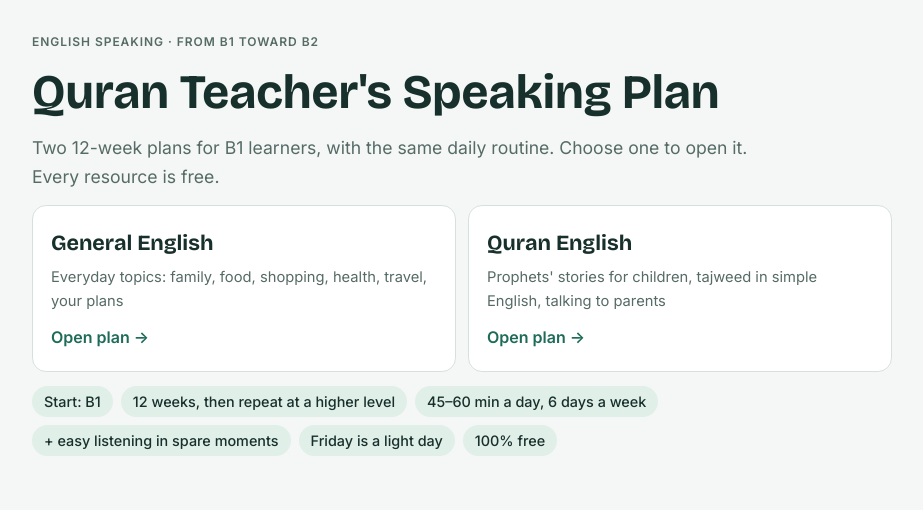
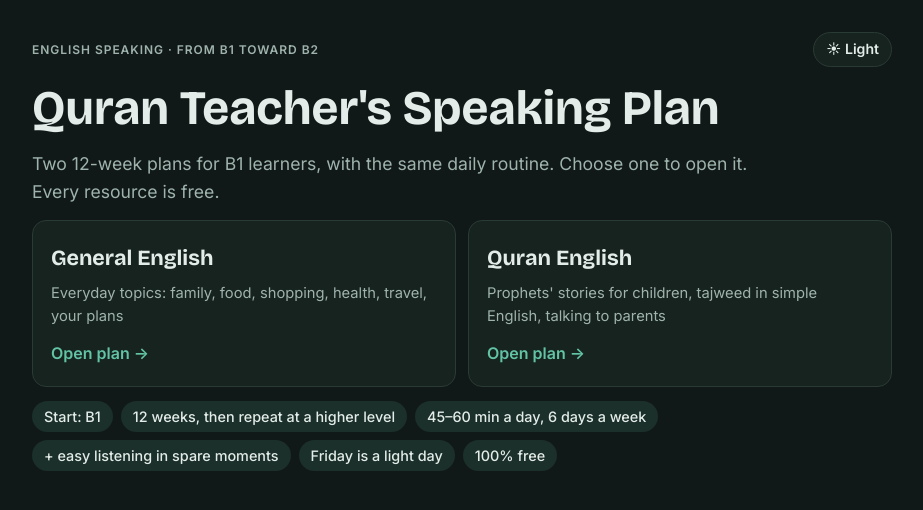
Before and after one commit to retiree98/english-plan, a plain HTML site: page index.html in a window 1280 px wide. Shown: the whole page, without its empty margins (178-1101 px from the left). Drawn offline with nearby package versions, Linux system fonts and the light colour scheme.

Commit message:
Dark theme by default with a light/dark toggle
Co-Authored-By: Claude Opus 5.5 <noreply@anthropic.com>

```diff
--- a/index.html
+++ b/index.html
@@ -13,19 +13,23 @@
 <link rel="stylesheet" href="https://fonts.googleapis.com/css2?family=Bricolage+Grotesque:opsz,wght@12..96,500;12..96,700&family=Inter:wght@400;500;600&family=Noto+Naskh+Arabic:wght@500&display=swap">
 <style>
 /* Layout: start screen with two plan buttons; the chosen plan opens as one reading column; week cards in a wrapping grid; tables scroll in their own box */
+/* Dark-first: dark is the default everywhere; the page's own toggle sets data-look="light" (a soft sage light, no pure white) */
 :root{
-  --bg:#f4f7f5; --surface:#ffffff; --ink:#18302b; --muted:#566b66; --line:#d6e1dd;
-  --accent:#1d6b58; --accent-soft:#e1efe9; --gold:#9a6512; --gold-soft:#f6ecda;
+  --bg:#101917; --surface:#17231f; --ink:#e3ece9; --muted:#9fb3ad; --line:#2a3a35;
+  --accent:#62c3a5; --accent-soft:#1b302a; --gold:#e3ad55; --gold-soft:#2e2617;
   --display:"Bricolage Grotesque","Segoe UI",system-ui,sans-serif;
   --body:"Inter","Segoe UI",system-ui,-apple-system,sans-serif;
   --arabic:"Noto Naskh Arabic","Traditional Arabic","Segoe UI",serif;
+  color-scheme:dark;
 }
-@media (prefers-color-scheme: dark){:root:not([data-theme="light"]){
-  --bg:#101917; --surface:#17231f; --ink:#e3ece9; --muted:#9fb3ad; --line:#2a3a35;
-  --accent:#62c3a5; --accent-soft:#1b302a; --gold:#e3ad55; --gold-soft:#2e2617; color-scheme:dark}}
-:root[data-theme="dark"]{
-  --bg:#101917; --surface:#17231f; --ink:#e3ece9; --muted:#9fb3ad; --line:#2a3a35;
-  --accent:#62c3a5; --accent-soft:#1b302a; --gold:#e3ad55; --gold-soft:#2e2617; color-scheme:dark}
+:root[data-look="light"]{
+  --bg:#e9eeeb; --surface:#f3f6f4; --ink:#18302b; --muted:#51655f; --line:#cdd8d3;
+  --accent:#1d6b58; --accent-soft:#d9e8e1; --gold:#8a5a10; --gold-soft:#efe3cc;
+  color-scheme:light;
+}
+.toprow{display:flex;justify-content:space-between;align-items:center;gap:12px}
+.look-btn{font:inherit;font-size:.88rem;font-weight:600;cursor:pointer;background:var(--surface);color:var(--ink);border:1.5px solid var(--line);border-radius:999px;padding:5px 12px;flex:none}
+.look-btn:hover{border-color:var(--accent)}
 
 body{background:var(--bg);color:var(--ink);font-family:var(--body);font-size:16px;line-height:1.6}
 .wrap{max-width:860px;margin:0 auto;padding-block:32px 64px;
@@ -115,11 +119,15 @@ td:first-child{font-weight:600;white-space:nowrap}
 footer{color:var(--muted);font-size:.88rem;border-top:1px solid var(--line);padding-top:16px}
 @media (prefers-reduced-motion:no-preference){.week,.switch button{transition:background .2s,border-color .2s}}
 </style>
+<script>try{if(localStorage.getItem("tqsp-look")==="light")document.documentElement.dataset.look="light"}catch(e){}</script>
 
 <div class="wrap">
 
 <header>
-  <span class="eyebrow">English speaking · from B1 toward B2</span>
+  <div class="toprow">
+    <span class="eyebrow">English speaking · from B1 toward B2</span>
+    <button type="button" class="look-btn" id="look-btn" aria-label="Switch to light mode">☀ Light</button>
+  </div>
   <h1>Quran Teacher's Speaking Plan</h1>
   <p class="lead landing-only">Two 12-week plans for B1 learners, with the same daily routine. Choose one to open it. Every resource is free.</p>
   <div class="switch landing-only" role="group" aria-label="Choose a plan">
@@ -580,6 +588,18 @@ window.addEventListener("hashchange",syncFromHash);
 window.addEventListener("popstate",syncFromHash);
 syncFromHash();
 
+const lookBtn=document.getElementById("look-btn");
+function applyLook(look){
+  if(look==="light")document.documentElement.dataset.look="light";else delete document.documentElement.dataset.look;
+  lookBtn.textContent=look==="light"?"☾ Dark":"☀ Light";
+  lookBtn.setAttribute("aria-label",look==="light"?"Switch to dark mode":"Switch to light mode");
+}
+applyLook(store("tqsp-look")==="light"?"light":"dark");
+lookBtn.addEventListener("click",()=>{
+  const next=document.documentElement.dataset.look==="light"?"dark":"light";
+  store("tqsp-look",next);applyLook(next);
+});
+
 const btn=document.getElementById("copy-btn");
 btn.addEventListener("click",()=>{
   const el=document.getElementById("ai-prompt");
```
